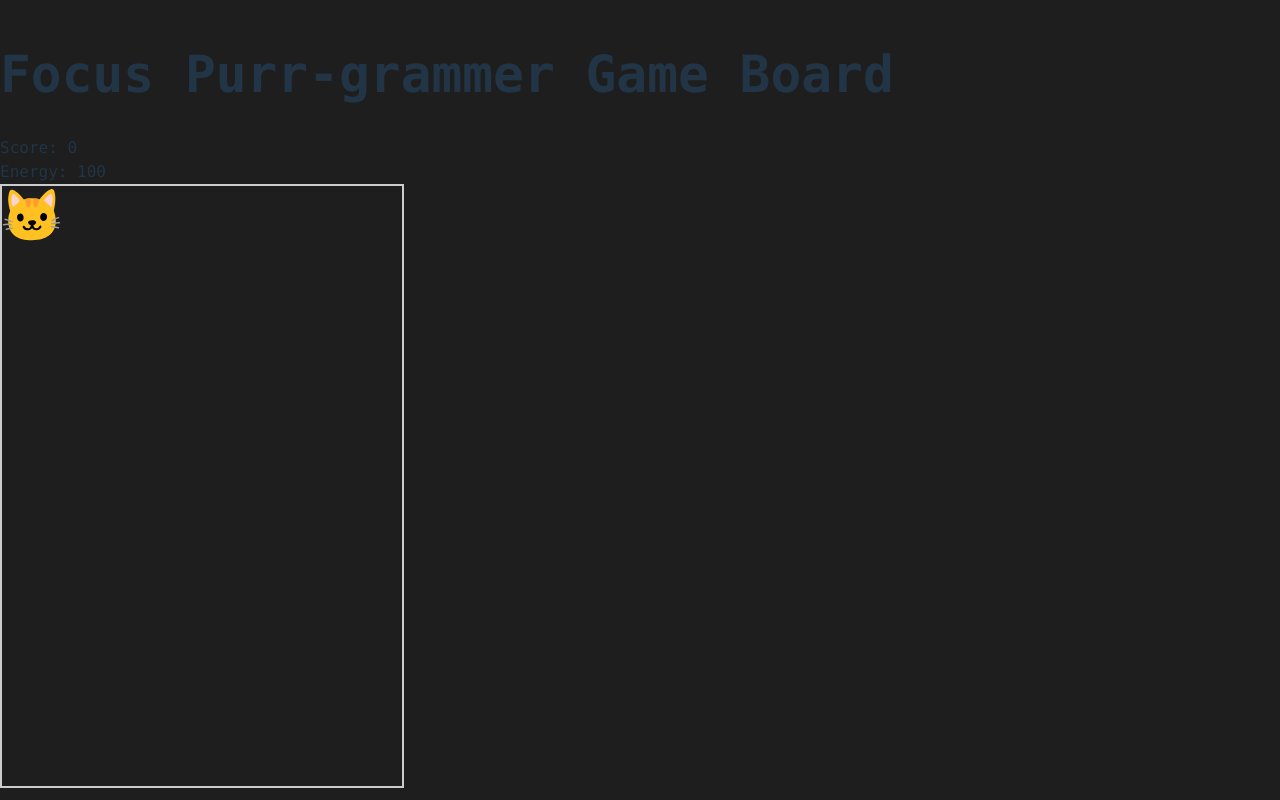
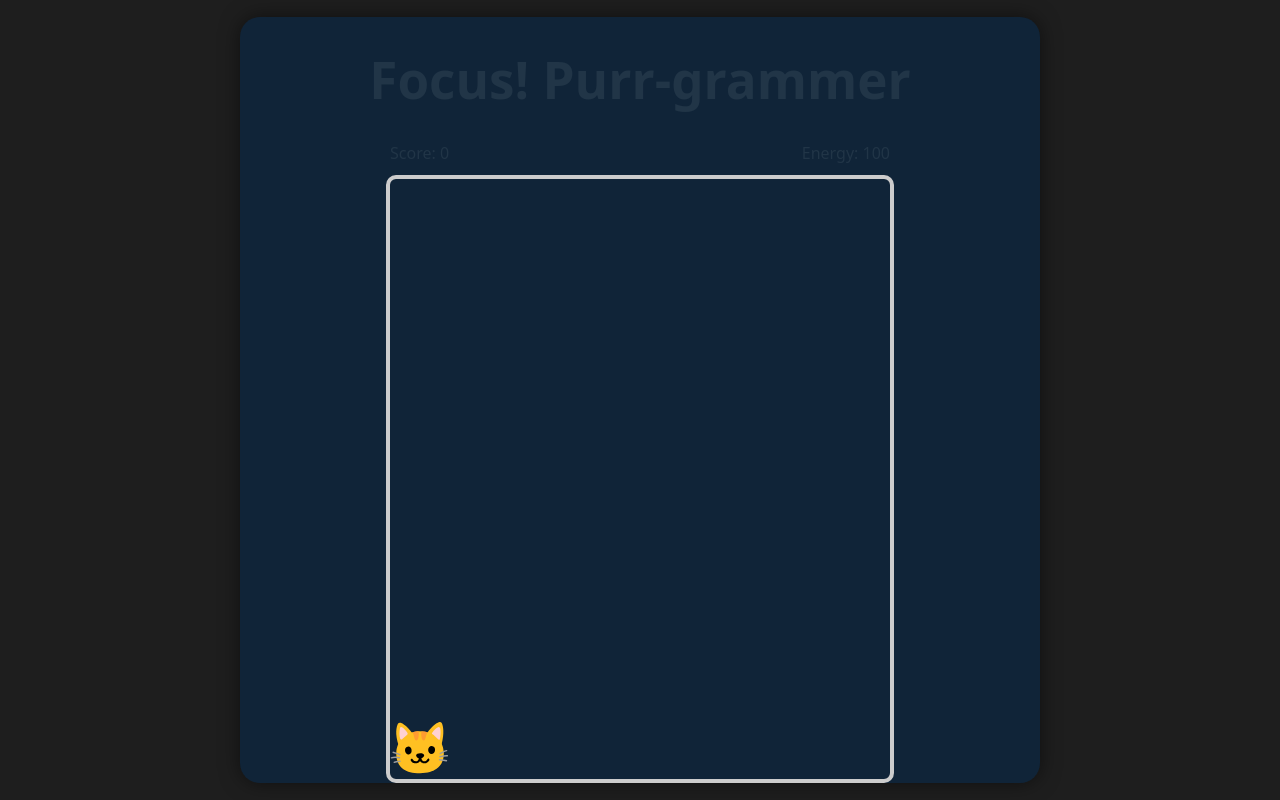
Before and after one commit to shuwangs/techtonica-assignments, a React (Vite) app in the folder projects/focus_purr-grammer/: page / in a window 1280 px wide. Built offline with nearby package versions, Linux system fonts and the light colour scheme.

Commit message:
styling the playarea

```diff
--- a/projects/focus_purr-grammer/src/App.css
+++ b/projects/focus_purr-grammer/src/App.css
@@ -1,6 +1,12 @@
 
-body {
-  font-family: 'Consolas', monospace;
+body, app-container {
+  margin: 0;
+  padding: 0;
+  width: 100%;
+  height: 100%;
+  display: flex;
+  justify-content: center;
+  align-items: center;
   background-color: #1e1e1e;
 }
 
--- a/projects/focus_purr-grammer/src/components/CatPlayer.css
+++ b/projects/focus_purr-grammer/src/components/CatPlayer.css
@@ -1,3 +1,5 @@
 #cat_icon {
   width: 60px;
+  position: absolute;
+  bottom: 0px;
 }
--- a/projects/focus_purr-grammer/src/components/GameBoard.css
+++ b/projects/focus_purr-grammer/src/components/GameBoard.css
@@ -1,9 +1,23 @@
 .game_board{
+  width: 800px;
+  height: 100wh;
+  background-color: #102438 ;
+  margin: auto auto;
+  display: flex;
+  flex-direction: column;
+  align-items: center;
+  justify-content: center;
+  border-radius: 20px;
+  box-shadow: 0 0 20px rgba(0, 0, 0, 0.5);
 
 }
 
 .playing_area{
-  width: 400px;
+  width: 500px;
   height: 600px;
-  border: 2px solid #ccc;
+  border: 4px solid #ccc;
+  border-radius: 10px;
+  overflow: hidden;
+  margin-top: 10px;
+  position:relative;
 }
--- a/projects/focus_purr-grammer/src/components/GameBoard.jsx
+++ b/projects/focus_purr-grammer/src/components/GameBoard.jsx
@@ -8,7 +8,6 @@ import './GameBoard.css';
 // =========== States & Props ===========
 // GameBoard will manage the main states of the game such as score, energy, items, cat position, and whether the game is playing or paused.
 // These states will be updated based on user interactions and game events.
-const setScore = () => null;
 
 function GameBoard() {
     const [score, setScore] = useState(0);
@@ -19,7 +18,7 @@ function GameBoard() {
 
     return (
         <div className="game_board">
-            <h1>Focus Purr-grammer Game Board</h1>
+            <h1>Focus! Purr-grammer</h1>
             <HeaderBar score={score} energy={energy} />
 
             <div className = "playing_area">
--- /dev/null
+++ b/projects/focus_purr-grammer/src/components/HeaderBar.css
@@ -0,0 +1,6 @@
+.header-bar {
+  display: flex;
+  flex-direction: row;
+  justify-content: space-between;
+  width: 500px;
+}
--- a/projects/focus_purr-grammer/src/components/HeaderBar.jsx
+++ b/projects/focus_purr-grammer/src/components/HeaderBar.jsx
@@ -1,5 +1,5 @@
 import React from "react";
-
+import './HeaderBar.css'
 function HeaderBar({ score, energy }) {
     return (
         <div className = 'header-bar'>
```
